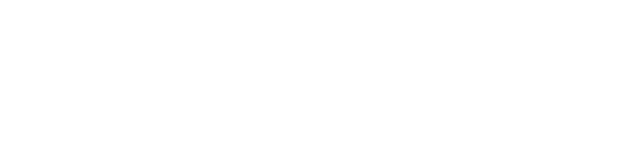
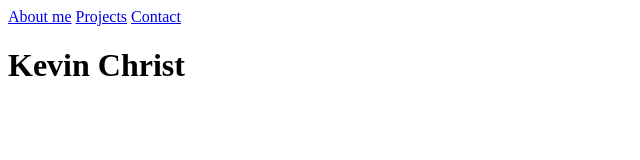
Before and after one commit to KevinChrist02/Portfolio, a plain HTML site: page index.html in a window 1280 px wide. Shown: the whole page, without its empty margins (0-640 px from the left). Drawn offline with Linux system fonts and the light colour scheme.

Commit message:
added the content for the navbar and the welcome-section

```diff
--- a/index.html
+++ b/index.html
@@ -8,10 +8,16 @@
   </head>
   <body>
     <!--navbar-->
-    <div id="navbar"></div>
+    <div id="navbar">
+      <a href="#about-me">About me</a>
+      <a href="#projects">Projects</a>
+      <a href="#contact">Contact</a>
+    </div>
 
     <!--welcome-section-->
-    <div id="welcome-section"></div>
+    <div id="welcome-section">
+      <h1>Kevin Christ</h1>
+    </div>
 
     <!--About me-->
     <div id="about-me"></div>
```
